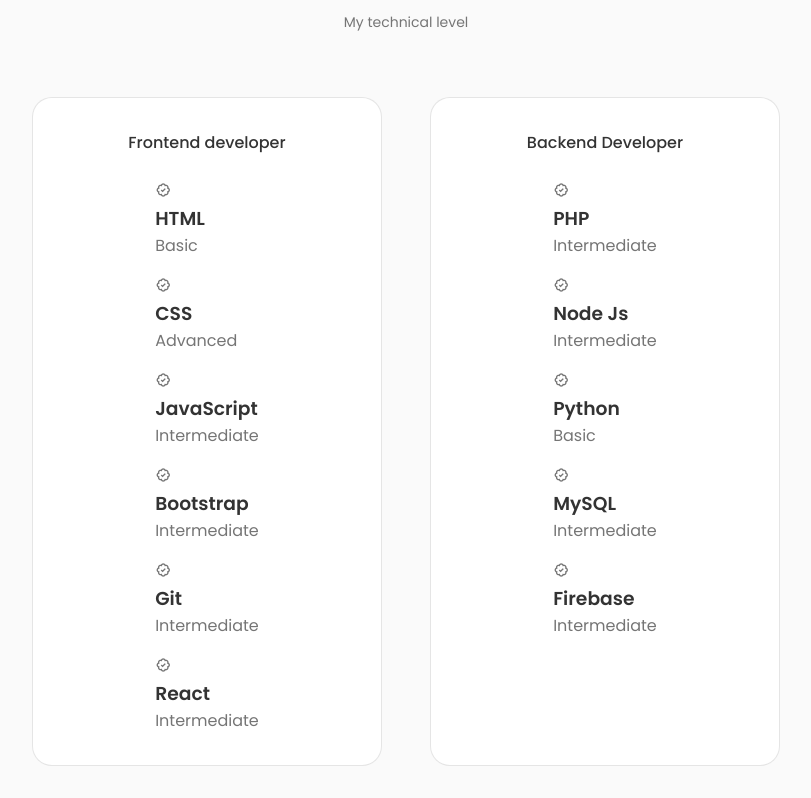
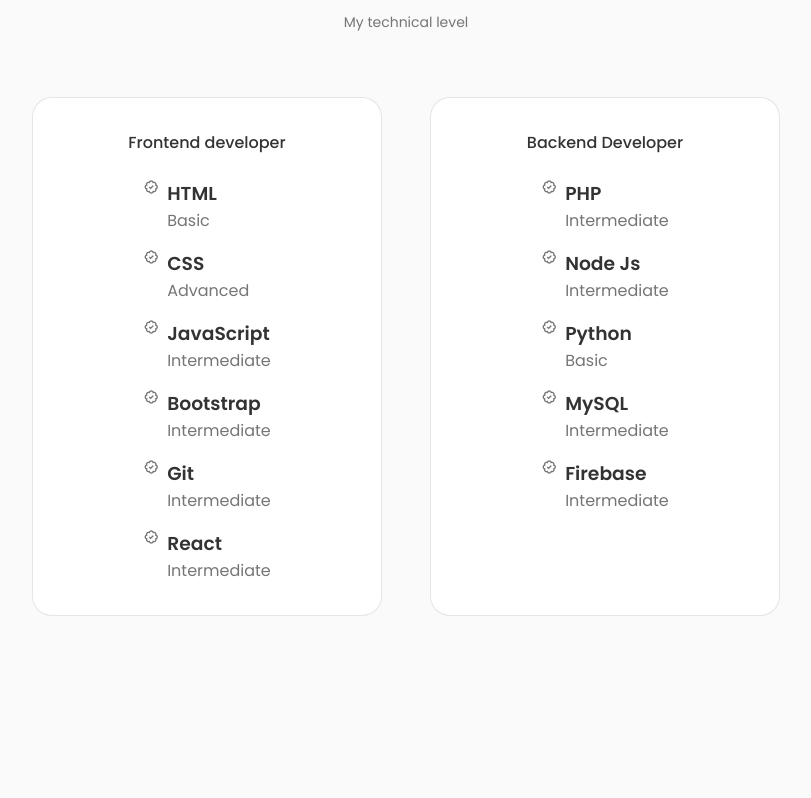
Before and after one commit to Mohamed-Aziz-Mhadhbi/mohamed-aziz-mhadhbi.github.io, a React (Create React App) app: page / in a window 1280 px wide. Shown: the part 1583-2381 px from the top of the page, without its empty margins (234-1045 px from the left). After the commit the page ends 2231 px from the top, so only its background shows below. Built offline with nearby package versions, Linux system fonts and the light colour scheme.

Commit message:
skills__data

```diff
--- a/src/components/skills/skills.css
+++ b/src/components/skills/skills.css
@@ -29,3 +29,8 @@
     align-items: flex-start;
     row-gap: 1rem;
 }
+
+.skills__data {
+    display: flex;
+    column-gap: 0.5rem;
+}
```
